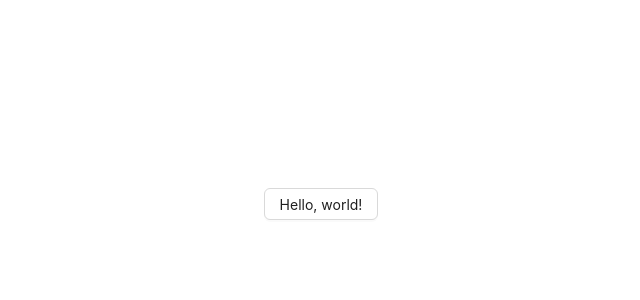
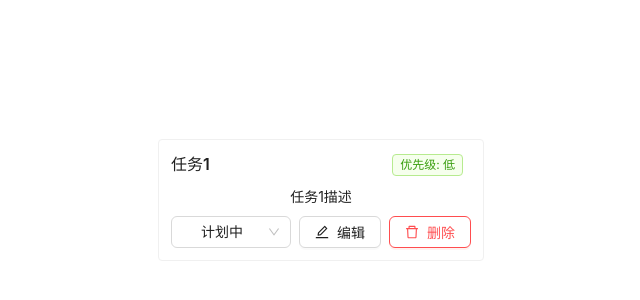
Before and after one commit to magician-hy/todo-list-demo, a React (Vite) app: page / in a window 1280 px wide. Shown: the part 196-496 px from the top of the page, without its empty margins (319-959 px from the left). Built offline with nearby package versions, Linux system fonts and the light colour scheme.

Commit message:
feat: 封装任务组件

```diff
--- a/package.json
+++ b/package.json
@@ -10,6 +10,7 @@
     "preview": "vite preview"
   },
   "dependencies": {
+    "@ant-design/icons": "^5.5.1",
     "antd": "^5.21.2",
     "react": "^18.3.1",
     "react-dom": "^18.3.1"
--- a/src/App.tsx
+++ b/src/App.tsx
@@ -1,10 +1,27 @@
-import { Button } from 'antd';
+import { TaskItem } from './components/TaskItem';
+import { Task } from './types';
+
 import './App.css';
+
+// 模拟任务数据
+const mockTask: Task = {
+  id: '1',
+  title: '任务1',
+  description: '任务1描述',
+  status: 'planned',
+  createdAt: Date.now(),
+  priority: 1,
+}
 
 function App() {
   return (
     <>
-      <Button>Hello, world!</Button>
+      <TaskItem
+        task={mockTask}
+        onStatusChange={() => { }}
+        onEdit={() => { }}
+        onDelete={() => { }}
+      />
     </>
   );
 }
--- /dev/null
+++ b/src/components/TaskItem/index.css
@@ -0,0 +1,17 @@
+.task-item {
+  display: flex;
+  flex-direction: column;
+  align-items: stretch;
+  width: 300px;
+  padding: 12px;
+  margin-bottom: 8px;
+  border: 1px solid #f0f0f0;
+  border-radius: 4px;
+}
+
+.task-item-title {
+  display: flex;
+  justify-content: space-between;
+  align-items: center;
+  margin-bottom: 8px;
+}
--- /dev/null
+++ b/src/components/TaskItem/index.tsx
@@ -0,0 +1,68 @@
+import { FC } from "react";
+import { Button, Popconfirm, Select, Space, Tag, Typography } from "antd";
+import { DeleteOutlined, EditOutlined } from "@ant-design/icons";
+import { Task } from "@/types";
+
+import "./index.css";
+
+type Props = {
+  task: Task;
+  onStatusChange: (id: string, status: Task['status']) => void;
+  onEdit: (task: Task) => void;
+  onDelete: (id: string) => void;
+}
+
+const { Text, Paragraph } = Typography;
+const { Option } = Select;
+
+/** 任务组件 */
+export const TaskItem: FC<Props> = ({ task, onStatusChange, onEdit, onDelete }) => {
+  const priorityColors = ['green', 'orange', 'red'];
+  const priorityLabels = ['低', '中', '高'];
+
+  return (
+    <div className="task-item">
+      <div className="task-item-title">
+        <Text strong style={{ fontSize: '16px' }}>{task.title}</Text>
+        <Tag color={priorityColors[task.priority - 1]}>
+          优先级: {priorityLabels[task.priority - 1]}
+        </Tag>
+      </div>
+      <Paragraph
+        ellipsis={{ rows: 2, expandable: true, symbol: 'more' }}
+        style={{ marginBottom: '8px' }}
+      >
+        {task.description}
+      </Paragraph>
+      <Space>
+        <Select
+          value={task.status}
+          onChange={(value) => onStatusChange(task.id, value)}
+          style={{ width: 120 }}
+        >
+          <Option value="planned">计划中</Option>
+          <Option value="in-progress">进行中</Option>
+          <Option value="completed">已完成</Option>
+        </Select>
+        <Space>
+          <Button
+            icon={<EditOutlined />}
+            onClick={() => onEdit(task)}
+          >
+            编辑
+          </Button>
+          <Popconfirm
+            title="确定要删除这个任务吗？"
+            onConfirm={() => onDelete(task.id)}
+            okText="是"
+            cancelText="否"
+          >
+            <Button icon={<DeleteOutlined />} danger>
+              删除
+            </Button>
+          </Popconfirm>
+        </Space>
+      </Space>
+    </div>
+  );
+};
--- /dev/null
+++ b/src/types.ts
@@ -0,0 +1,9 @@
+/** 任务类型 */
+export type Task = {
+  id: string;
+  title: string;
+  description: string;
+  status: 'planned' | 'in-progress' | 'completed';
+  createdAt: number;
+  priority: number;
+};
```
Also changed, not shown: 2 other files (tests, documents, lock files or other folders).
